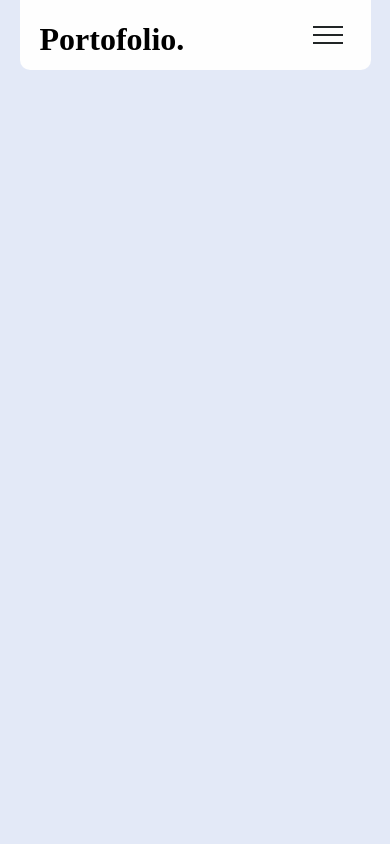
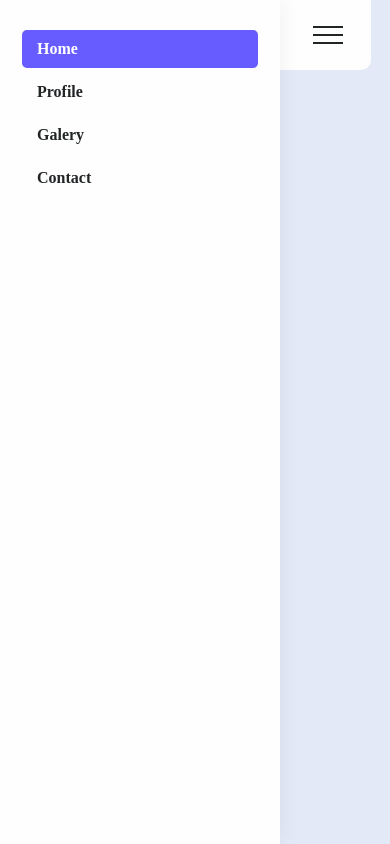
Before and after one commit to hrlaan12/Portofolio, a plain HTML site: page index.html in a window 390 px wide. Both pictures are taken after a click on the label 327 px from the left and 35 px from the top of the page. Drawn offline with Linux system fonts and the light colour scheme; a web font is replaced by a local one.

Commit message:
git commit

```diff
--- a/style.css
+++ b/style.css
@@ -83,6 +83,9 @@ nav ul li a.active{
         transition: 0.2s;
         box-shadow: 2px 0 20px 0 rgba(0, 0, 0, 0.05);
     }
+    #nav_check:checked ~ nav{
+        left: 0;
+    }
     nav .logo{
         display: block;
         height: 70px;
```
